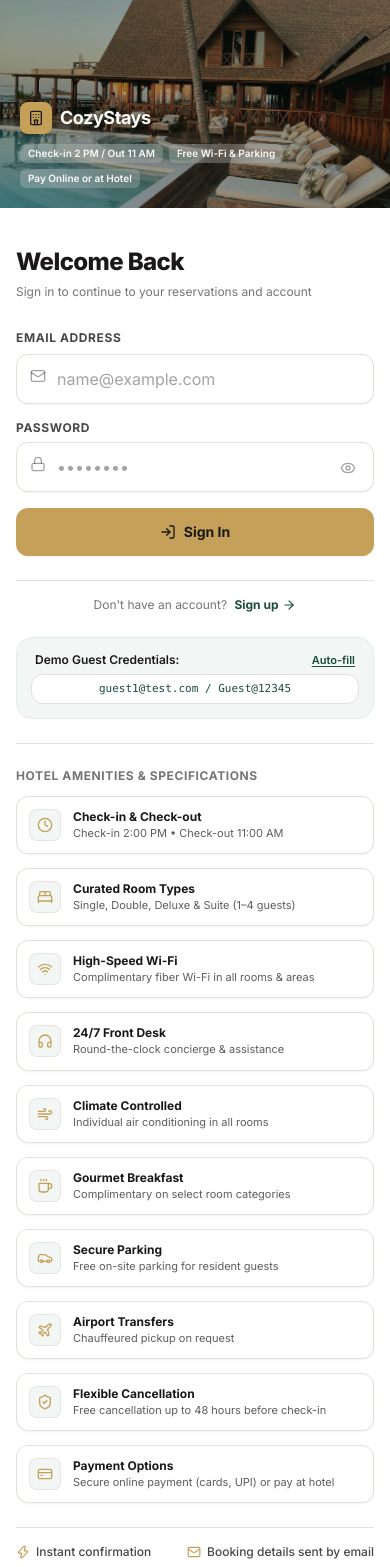
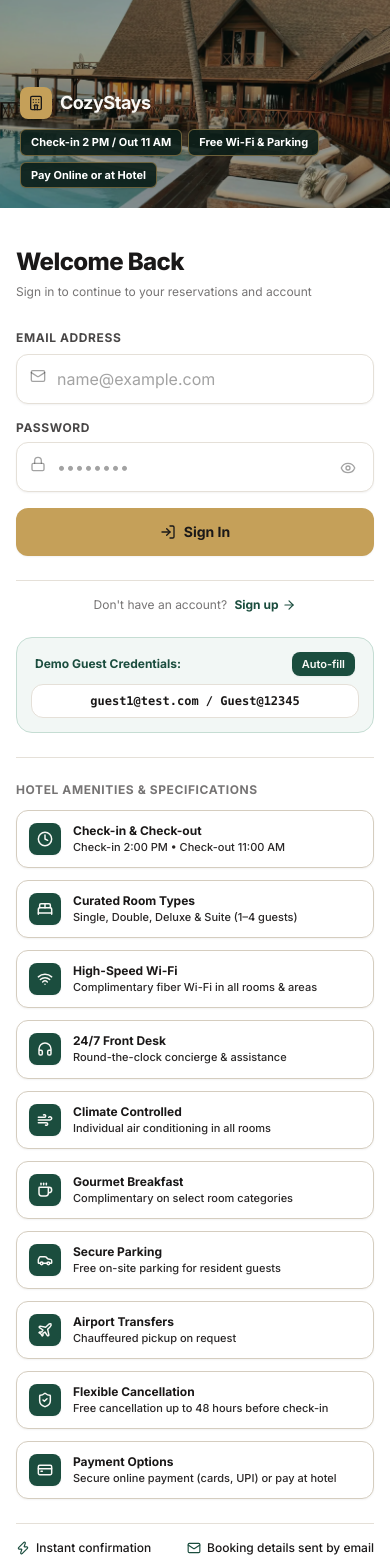
Before and after one commit to AP24110011314/CozyStays-HotelRoomBookingSystem, a React (Vite) app in the folder client/: page /login in a window 390 px wide. Shown: the top 1567 px of the page. Built offline with nearby package versions, Linux system fonts and the light colour scheme; no server answers.

Commit message:
fix(client): fix calendar days visibility and overflow in sidebar, improve specs text contrast on login

```diff
--- a/client/src/components/HotelSpecs.jsx
+++ b/client/src/components/HotelSpecs.jsx
@@ -44,41 +44,47 @@ export default function HotelSpecs({ cancellationHours, variant = 'full' }) {
     return spec;
   });
 
+  const isOverlay = variant === 'overlay';
+
   return (
     <div className="space-y-6">
       {/* 2-column specifications grid */}
-      <div className="grid grid-cols-1 sm:grid-cols-2 gap-3.5 sm:gap-4" data-testid="hotel-specs-grid">
+      <div className="grid grid-cols-1 sm:grid-cols-2 gap-3 sm:gap-3.5" data-testid="hotel-specs-grid">
         {specs.map((spec) => {
           const Icon = ICON_MAP[spec.icon] || ShieldCheck;
           return (
             <div
               key={spec.id}
-              className={`flex items-start gap-3 p-3 rounded-xl transition-colors ${
-                variant === 'overlay'
-                  ? 'bg-forest-950/60 backdrop-blur-md border border-forest-700/60 text-ivory'
-                  : 'bg-white border border-taupe shadow-xs'
+              className={`flex items-start gap-3 p-3 rounded-xl transition-all ${
+                isOverlay
+                  ? 'bg-[#0c1f19]/92 backdrop-blur-md border border-brass/40 shadow-md hover:border-brass/70'
+                  : 'bg-white border border-taupe-300 shadow-xs hover:border-forest/40'
               }`}
             >
               <div
-                className={`w-8 h-8 rounded-lg flex items-center justify-center shrink-0 ${
-                  variant === 'overlay'
-                    ? 'bg-forest-800/80 text-brass border border-brass/20'
-                    : 'bg-forest-50 text-brass border border-taupe/80'
+                className={`w-8 h-8 rounded-lg flex items-center justify-center shrink-0 shadow-xs ${
+                  isOverlay
+                    ? 'bg-brass text-charcoal'
+                    : 'bg-forest text-ivory'
                 }`}
               >
-                <Icon className="w-4 h-4 text-brass" />
+                <Icon
+                  className={`w-4 h-4 ${
+                    isOverlay ? 'text-charcoal stroke-[2.4]' : 'text-ivory stroke-[2.2]'
+                  }`}
+                />
               </div>
               <div className="min-w-0">
                 <p
                   className={`text-xs font-bold leading-tight ${
-                    variant === 'overlay' ? 'text-ivory' : 'text-charcoal'
+                    isOverlay ? 'text-white' : 'text-charcoal'
                   }`}
                 >
                   {spec.title}
                 </p>
                 <p
-                  className={`text-[11px] mt-0.5 leading-snug ${
-                    variant === 'overlay' ? 'text-ivory/80' : 'text-charcoal/70'
+                  className={`text-[11px] mt-0.5 leading-snug font-medium ${
+                    isOverlay ? 'text-taupe-100' : 'text-charcoal-700'
                   }`}
                 >
                   {spec.description}
@@ -92,9 +98,9 @@ export default function HotelSpecs({ cancellationHours, variant = 'full' }) {
       {/* Trust Badges Row */}
       <div
         className={`pt-4 border-t flex flex-wrap items-center justify-between gap-3 text-xs ${
-          variant === 'overlay'
-            ? 'border-ivory/15 text-ivory/90'
-            : 'border-taupe text-charcoal/80'
+          isOverlay
+            ? 'border-brass/30 text-white font-semibold'
+            : 'border-taupe text-charcoal font-semibold'
         }`}
         data-testid="hotel-trust-row"
       >
@@ -102,7 +108,9 @@ export default function HotelSpecs({ cancellationHours, variant = 'full' }) {
           const BadgeIcon = ICON_MAP[badge.icon] || CheckCircle2;
           return (
             <div key={badge.id} className="flex items-center gap-1.5 font-medium">
-              <BadgeIcon className="w-3.5 h-3.5 text-brass" />
+              <BadgeIcon
+                className={`w-3.5 h-3.5 ${isOverlay ? 'text-brass' : 'text-forest'}`}
+              />
               <span>{badge.text}</span>
             </div>
           );
--- a/client/src/index.css
+++ b/client/src/index.css
@@ -139,27 +139,69 @@
 }
 
 /* React Day Picker styling */
+.rdp {
+  margin: 0 !important;
+  padding: 0 !important;
+  width: 100% !important;
+  --rdp-cell-size: 36px !important;
+}
+
 .rdp-months {
   display: flex !important;
   flex-direction: row !important;
   justify-content: center !important;
   align-items: flex-start !important;
+  width: 100% !important;
+  margin: 0 !important;
+  padding: 0 !important;
 }
 
 .rdp-month {
   margin: 0 !important;
+  padding: 0 !important;
   width: 100% !important;
 }
 
 .rdp-table {
-  border-collapse: separate !important;
-  border-spacing: 0.15rem 0.25rem !important;
+  width: 100% !important;
+  max-width: 100% !important;
+  table-layout: fixed !important;
+  border-collapse: collapse !important;
   margin: 0 auto !important;
+}
+
+.rdp-head_row,
+.rdp-row {
+  display: table-row !important;
   width: 100% !important;
 }
 
+.rdp-head_cell {
+  display: table-cell !important;
+  width: 14.285% !important;
+  text-align: center !important;
+  padding: 4px 0 !important;
+  vertical-align: middle !important;
+}
+
 .rdp-cell {
-  padding: 0 !important;
+  display: table-cell !important;
+  width: 14.285% !important;
+  text-align: center !important;
+  padding: 2px 0 !important;
+  vertical-align: middle !important;
+}
+
+.rdp-button {
+  border-radius: 8px !important;
+}
+
+/* Ensure disabled and past dates are clearly legible instead of washed out/invisible */
+.rdp-button[disabled]:not(.rdp-day_selected) {
+  opacity: 1 !important;
+  color: #9C9890 !important;
+  cursor: not-allowed !important;
+  background: transparent !important;
 }
 
 .rdp-nav {
--- a/client/src/pages/Login.jsx
+++ b/client/src/pages/Login.jsx
@@ -90,7 +90,7 @@ export default function Login() {
             {HOTEL_CONFIG.mobileChips.map((chip) => (
               <span
                 key={chip}
-                className="text-[10px] font-semibold bg-white/20 backdrop-blur-md text-ivory px-2 py-0.5 rounded-md"
+                className="text-[11px] font-bold bg-[#0c1f19]/90 border border-brass/50 text-white px-2.5 py-1 rounded-md shadow-xs"
               >
                 {chip}
               </span>
@@ -138,10 +138,10 @@ export default function Login() {
         {/* Bottom Content: Tagline + Specifications Grid */}
         <div className="relative z-10 space-y-6 pt-12">
           <div className="space-y-2 max-w-xl">
-            <h2 className="text-2xl xl:text-3xl font-extrabold tracking-tight text-ivory">
+            <h2 className="text-2xl xl:text-3xl font-extrabold tracking-tight text-white drop-shadow-sm">
               {HOTEL_CONFIG.tagline}
             </h2>
-            <p className="text-sm text-taupe-100 leading-relaxed">
+            <p className="text-sm text-taupe-100 font-medium leading-relaxed drop-shadow-sm">
               Sign in to manage your bookings, make quick modifications, and access exclusive guest rates.
             </p>
           </div>
@@ -273,21 +273,21 @@ export default function Login() {
           </div>
 
           {/* Demo Credentials Box */}
-          <div className="bg-forest-50 border border-forest-100 rounded-2xl p-3.5 text-xs text-forest space-y-1.5 text-center">
-            <div className="flex items-center justify-between text-charcoal font-semibold px-1">
-              <span>Demo Guest Credentials:</span>
+          <div className="bg-forest-50 border border-forest-200 rounded-2xl p-3.5 text-xs space-y-2 text-center">
+            <div className="flex items-center justify-between text-charcoal font-bold px-1">
+              <span className="text-xs font-bold text-forest">Demo Guest Credentials:</span>
               <button
                 type="button"
                 onClick={() => {
                   setValue('email', 'guest1@test.com', { shouldValidate: true });
                   setValue('password', 'Guest@12345', { shouldValidate: true });
                 }}
-                className="text-[11px] text-forest hover:text-forest-700 font-semibold underline underline-offset-2 transition-colors cursor-pointer"
+                className="text-[11px] bg-forest text-ivory px-2.5 py-1 rounded-lg font-semibold hover:bg-forest-600 transition-colors cursor-pointer shadow-xs"
               >
                 Auto-fill
               </button>
             </div>
-            <p className="font-mono text-[11px] text-forest bg-white py-1.5 px-3 rounded-xl border border-taupe block select-all">
+            <p className="font-mono text-xs font-semibold text-charcoal bg-white py-2 px-3 rounded-xl border border-taupe block select-all">
               guest1@test.com / Guest@12345
             </p>
           </div>
--- a/client/src/pages/Register.jsx
+++ b/client/src/pages/Register.jsx
@@ -97,7 +97,7 @@ export default function Register() {
             {HOTEL_CONFIG.mobileChips.map((chip) => (
               <span
                 key={chip}
-                className="text-[10px] font-semibold bg-white/20 backdrop-blur-md text-ivory px-2 py-0.5 rounded-md"
+                className="text-[11px] font-bold bg-[#0c1f19]/90 border border-brass/50 text-white px-2.5 py-1 rounded-md shadow-xs"
               >
                 {chip}
               </span>
@@ -144,10 +144,10 @@ export default function Register() {
         {/* Bottom Content: Tagline + Specifications Grid */}
         <div className="relative z-10 space-y-6 pt-12">
           <div className="space-y-2 max-w-xl">
-            <h2 className="text-2xl xl:text-3xl font-extrabold tracking-tight text-ivory">
+            <h2 className="text-2xl xl:text-3xl font-extrabold tracking-tight text-white drop-shadow-sm">
               {HOTEL_CONFIG.tagline}
             </h2>
-            <p className="text-sm text-taupe-100 leading-relaxed">
+            <p className="text-sm text-taupe-100 font-medium leading-relaxed drop-shadow-sm">
               Create your account to unlock instant bookings, easy cancellations, and transparent payment options.
             </p>
           </div>
```
Also changed, not shown: client/src/components/DateRangePicker.jsx (+19 -20 lines).
